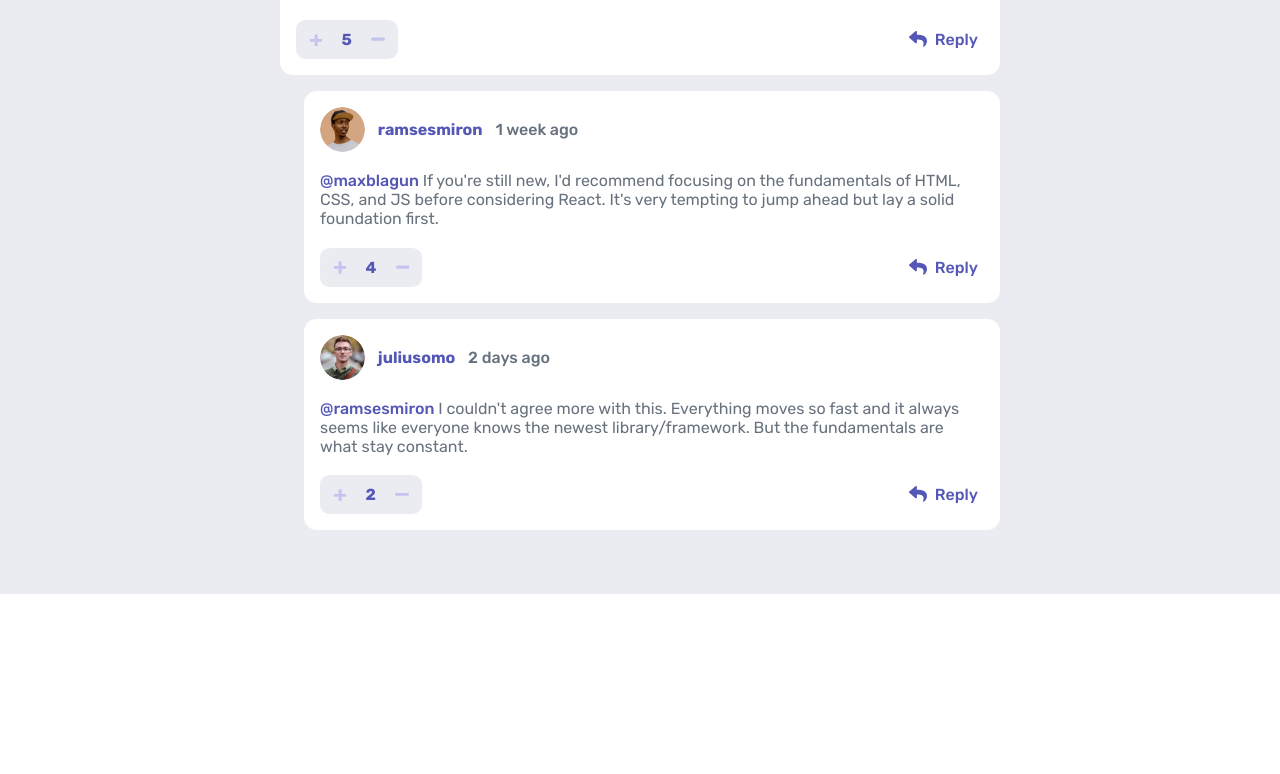
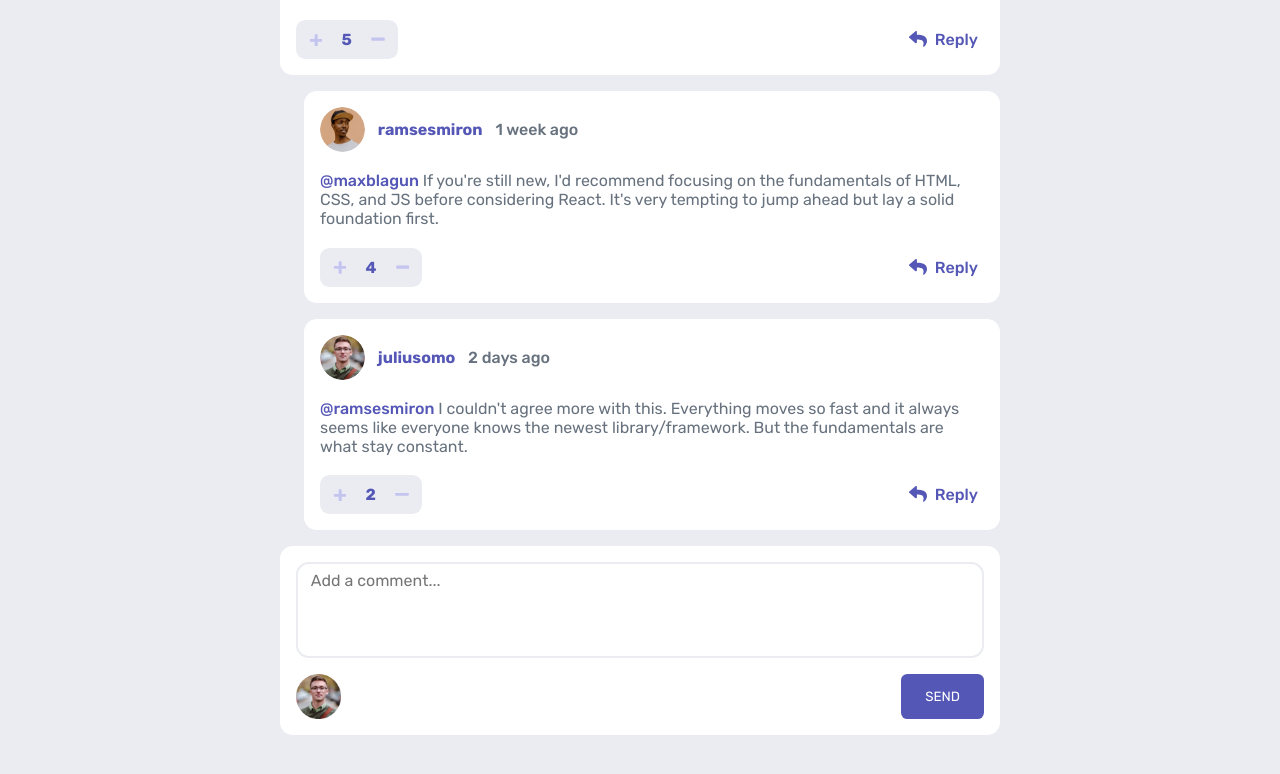
Before and after one commit to AmodeusR/FM--interactive-comments-section, a React (Vite) app: page / in a window 1280 px wide. Shown: the part 428-1202 px from the top of the page. Before the commit the page ends 1022 px from the top, so only its background shows below. Built offline with nearby package versions, Linux system fonts and the light colour scheme.

Commit message:
Added CommentMaker to Comments section
And changed Comments div to section

```diff
--- a/src/components/Comments/Comments.jsx
+++ b/src/components/Comments/Comments.jsx
@@ -1,5 +1,5 @@
 // import React from "react";
-import { Comment } from "../../components";
+import { Comment, CommentMaker } from "../../components";
 import data from "../../../data.json";
 
 import "./comments.scss";
@@ -7,7 +7,7 @@ import "./comments.scss";
 const Comments = () => {
   const comments = data.comments;
   return (
-    <div className="comments">
+    <section className="comments">
       {comments.map(({ id, content, createdAt, score, user, replies }) => (
         <Comment
           key={id}
@@ -19,7 +19,8 @@ const Comments = () => {
           replies={replies}
         />
       ))}
-    </div>
+      <CommentMaker />
+    </section>
   );
 };
 
```
